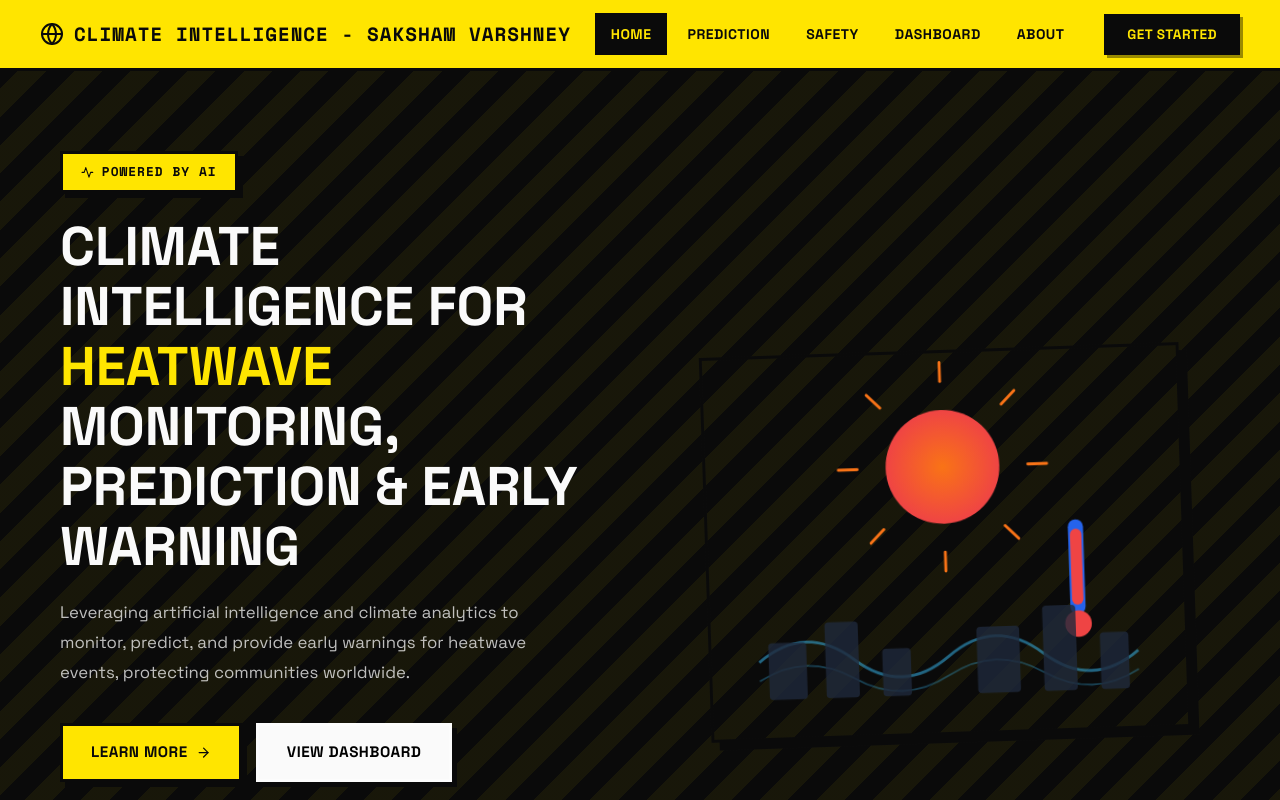
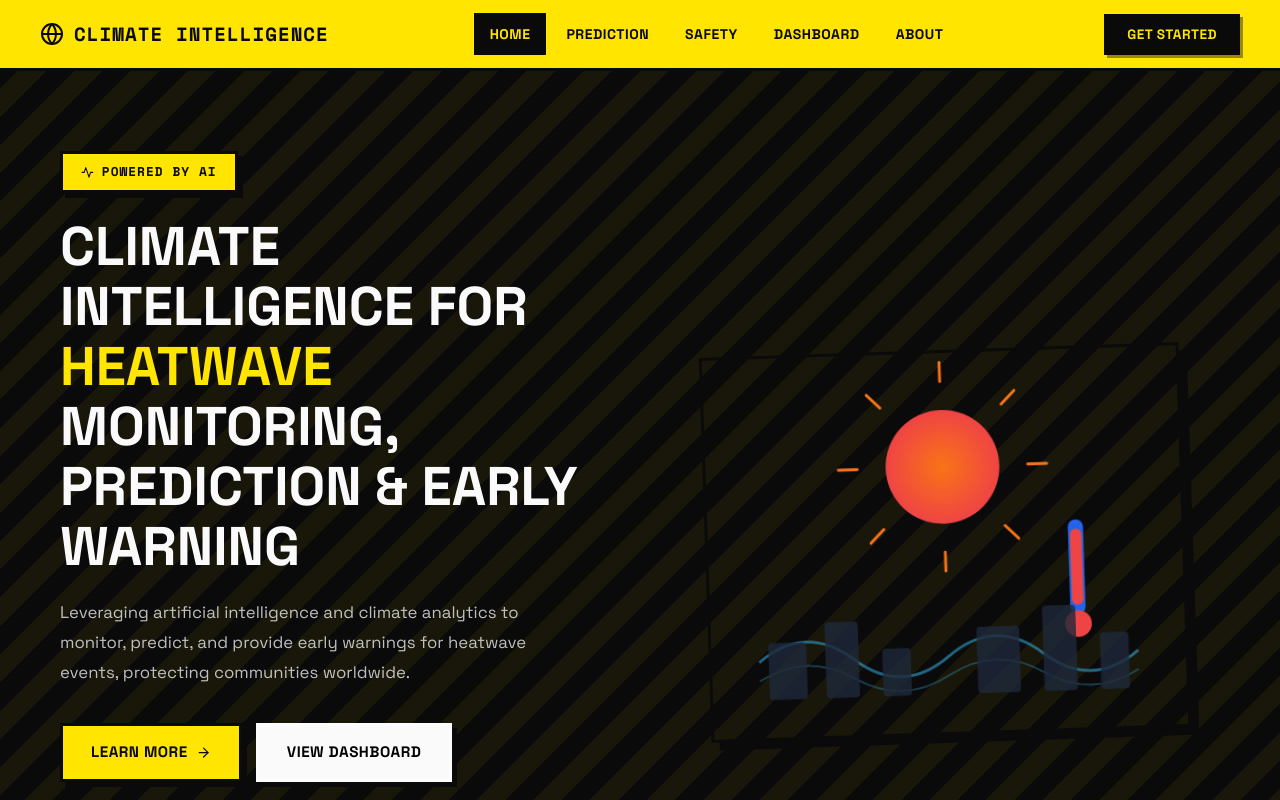
Before and after one commit to Devleo05/ushnaupaay, a React (Vite) app: page / in a window 1280 px wide. Shown: the top 800 px of the page. Built offline with nearby package versions, Linux system fonts and the light colour scheme.

Commit message:
minor UI changes

```diff
--- a/src/components/Navbar.jsx
+++ b/src/components/Navbar.jsx
@@ -28,7 +28,7 @@
         <div className="navbar-container">
           <Link to="/" className="navbar-logo">
             <FiGlobe className="navbar-logo-icon" />
-            Climate Intelligence - Saksham Varshney
+            Climate Intelligence
           </Link>
 
           <div className="navbar-links">
```
